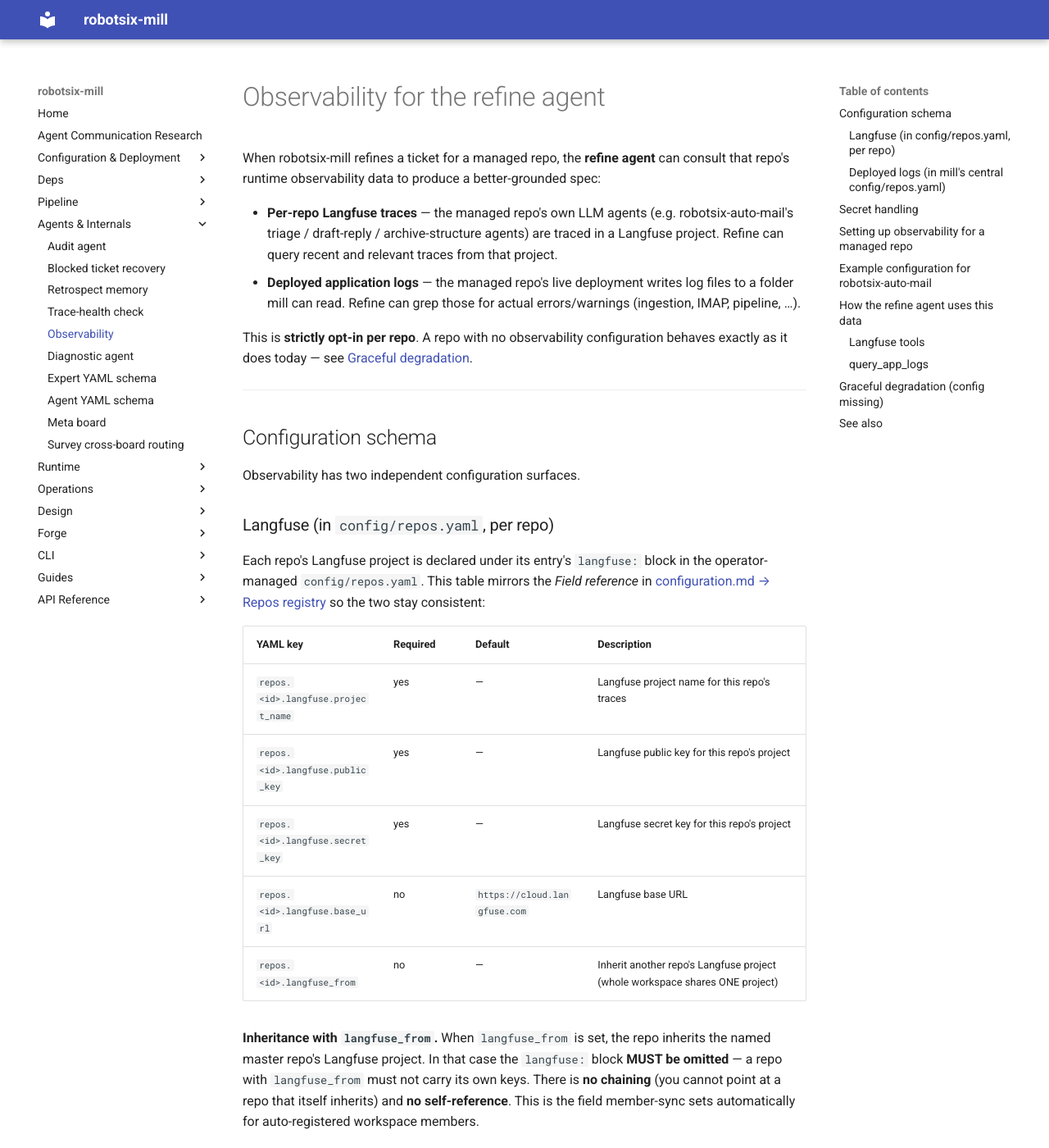
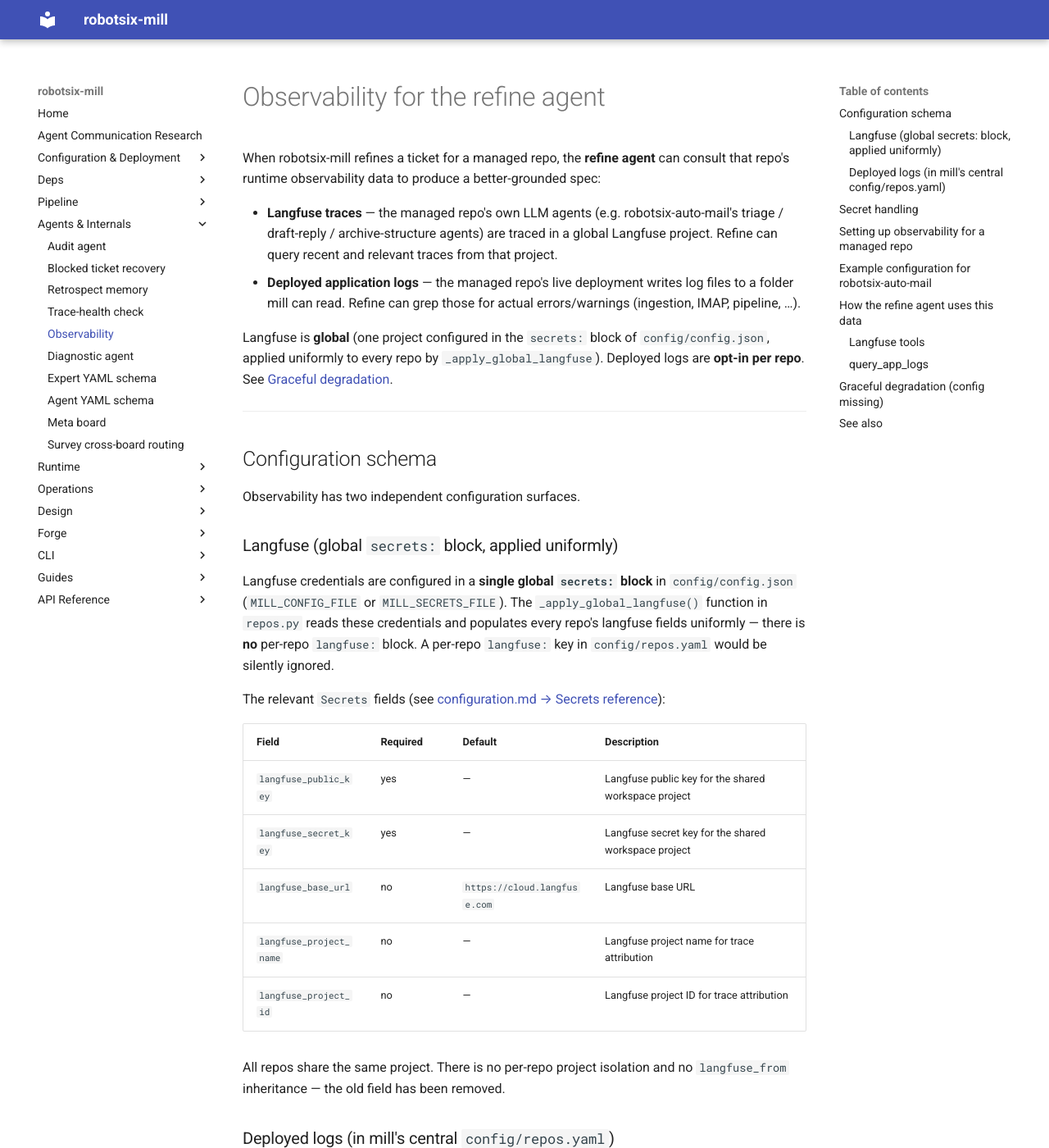
Before and after one commit to damien-robotsix/robotsix-mill, an MkDocs documentation site: the page built from docs/langfuse/observability.md, in a window 1280 px wide and 1400 px high. Shown: the whole window at 82% size. Built offline with MkDocs 1.6.1 and Material for MkDocs 9.7.7, drawn with Linux system fonts in a browser that asks for light colours; some of the changed text lies outside the part shown.

Commit message:
mill: config drift: docs/langfuse/observability.md still documents per-repo langfuse block mechanism (20260722T044154Z-config-drift-docs-langfuse-observability-a93c) (#2518)
Co-authored-by: robotsix-mill <mill@robotsix.local>

````diff
--- a/docs/langfuse/observability.md
+++ b/docs/langfuse/observability.md
@@ -4,16 +4,17 @@ When robotsix-mill refines a ticket for a managed repo, the **refine
 agent** can consult that repo's runtime observability data to produce a
 better-grounded spec:
 
-- **Per-repo Langfuse traces** — the managed repo's own LLM agents
-  (e.g. robotsix-auto-mail's triage / draft-reply / archive-structure
-  agents) are traced in a Langfuse project. Refine can query recent and
+- **Langfuse traces** — the managed repo's own LLM agents (e.g.
+  robotsix-auto-mail's triage / draft-reply / archive-structure agents)
+  are traced in a global Langfuse project. Refine can query recent and
   relevant traces from that project.
 - **Deployed application logs** — the managed repo's live deployment
   writes log files to a folder mill can read. Refine can grep those for
   actual errors/warnings (ingestion, IMAP, pipeline, …).
 
-This is **strictly opt-in per repo**. A repo with no observability
-configuration behaves exactly as it does today — see
+Langfuse is **global** (one project configured in the `secrets:` block
+of `config/config.json`, applied uniformly to every repo by
+`_apply_global_langfuse`). Deployed logs are **opt-in per repo**. See
 [Graceful degradation](#graceful-degradation-config-missing).
 
 ---
@@ -22,34 +23,34 @@ configuration behaves exactly as it does today — see
 
 Observability has two independent configuration surfaces.
 
-### Langfuse (in `config/repos.yaml`, per repo)
+### Langfuse (global `secrets:` block, applied uniformly)
 
-Each repo's Langfuse project is declared under its entry's `langfuse:`
-block in the operator-managed `config/repos.yaml`. This table mirrors
-the *Field reference* in
-[configuration.md → Repos registry](../config/configuration.md#repos-registry)
-so the two stay consistent:
+Langfuse credentials are configured in a **single global `secrets:` block**
+in `config/config.json` (`MILL_CONFIG_FILE` or `MILL_SECRETS_FILE`). The
+`_apply_global_langfuse()` function in `repos.py` reads these credentials
+and populates every repo's langfuse fields uniformly — there is **no**
+per-repo `langfuse:` block. A per-repo `langfuse:` key in
+`config/repos.yaml` would be silently ignored.
 
-| YAML key | Required | Default | Description |
-|----------|----------|---------|-------------|
-| `repos.<id>.langfuse.project_name` | yes | — | Langfuse project name for this repo's traces |
-| `repos.<id>.langfuse.public_key` | yes | — | Langfuse public key for this repo's project |
-| `repos.<id>.langfuse.secret_key` | yes | — | Langfuse secret key for this repo's project |
-| `repos.<id>.langfuse.base_url` | no | `https://cloud.langfuse.com` | Langfuse base URL |
-| `repos.<id>.langfuse_from` | no | — | Inherit another repo's Langfuse project (whole workspace shares ONE project) |
+The relevant `Secrets` fields (see
+[configuration.md → Secrets reference](../config/configuration.md#secrets-reference)):
 
-**Inheritance with `langfuse_from`.** When `langfuse_from` is set, the
-repo inherits the named master repo's Langfuse project. In that case the
-`langfuse:` block **MUST be omitted** — a repo with `langfuse_from` must
-not carry its own keys. There is **no chaining** (you cannot point at a
-repo that itself inherits) and **no self-reference**. This is the field
-member-sync sets automatically for auto-registered workspace members.
+| Field | Required | Default | Description |
+|-------|----------|---------|-------------|
+| `langfuse_public_key` | yes | — | Langfuse public key for the shared workspace project |
+| `langfuse_secret_key` | yes | — | Langfuse secret key for the shared workspace project |
+| `langfuse_base_url` | no | `https://cloud.langfuse.com` | Langfuse base URL |
+| `langfuse_project_name` | no | — | Langfuse project name for trace attribution |
+| `langfuse_project_id` | no | — | Langfuse project ID for trace attribution |
+
+All repos share the same project. There is no per-repo project isolation
+and no `langfuse_from` inheritance — the old field has been removed.
 
 ### Deployed logs (in mill's central `config/repos.yaml`)
 
 The operator declares a repo's deployed-log folder as a per-repo key in
 mill's central, **gitignored** `config/repos.yaml` — alongside
-`board_id` / `forge_remote_url` / `langfuse:`. The value is a
+`board_id` / `forge_remote_url`. The value is a
 deployment-specific host path, so it must **not** be committed into the
 managed repo (the old repo-owned `.robotsix-mill/config.yaml` key is
 deprecated and ignored — a deprecation warning is logged if it is still
@@ -65,20 +66,20 @@ present):
 
 The actual mechanism, not an idealized one:
 
-- **Langfuse keys live in `config/repos.yaml`**, which is
-  operator-managed and **gitignored** (exactly like
-  the `config/config.yaml` `secrets:` block) — it is never committed. Keys are read from
-  `RepoConfig` at call time, not stamped onto the global `Secrets`
-  singleton.
-- **`deployed_log_folder` lives in `config/repos.yaml` too** — it is a
+- **Langfuse keys live in the `secrets:` block of `config/config.json`**
+  (overridable via `MILL_SECRETS_FILE`), which is operator-managed and
+  **gitignored** — it is never committed. The `Secrets` fields
+  (`langfuse_public_key`, `langfuse_secret_key`, `langfuse_base_url`,
+  `langfuse_project_id`, `langfuse_project_name`) are read at startup by
+  `_apply_global_langfuse()` and applied uniformly to every repo. There is
+  no per-repo `langfuse:` block — one global project for all repos.
+- **`deployed_log_folder` lives in `config/repos.yaml`** — it is a
   deployment-specific host path, kept central with the (also gitignored)
-  Langfuse keys rather than committed into the managed repo.
-- Use **`langfuse_from`** to avoid duplicating keys across a workspace's
-  member repos — one project, inherited.
+  repo config rather than committed into the managed repo.
 - **No `${ENV_VAR}` interpolation.** `config/repos.yaml` does **not**
   perform environment-variable substitution; the loader does not
-  implement it. Put the literal keys in the (gitignored) file — do not
-  expect `${LANGFUSE_SECRET_KEY}`-style references to be expanded.
+  implement it. Put the literal paths in the (gitignored) file — do not
+  expect `${DEPLOYED_LOG_FOLDER}`-style references to be expanded.
 
 ---
 
@@ -86,12 +87,11 @@ The actual mechanism, not an idealized one:
 
 Using robotsix-auto-mail as the example:
 
-1. **Configure Langfuse in `config/repos.yaml`.** Add or locate the
-   repo's entry and fill its `langfuse:` block (`project_name`,
-   `public_key`, `secret_key`, optional `base_url`). If the repo is a
-   workspace member that should share its master's project, set
-   `langfuse_from: <master-repo-id>` instead and omit the `langfuse:`
-   block.
+1. **Configure Langfuse in `config/config.json`.** Add the global
+   `langfuse_public_key`, `langfuse_secret_key`, and optional
+   `langfuse_project_name`, `langfuse_project_id`, and `langfuse_base_url`
+   to the `"secrets"` block. These are applied uniformly to every repo —
+   there is no per-repo configuration.
 2. **Set `deployed_log_folder` in the repo's `config/repos.yaml`
    entry.** Point it at the directory the live deployment writes its
    logs to (absolute, or relative to the repo root).
@@ -112,11 +112,20 @@ repos:
     board_id: "auto-mail"
     forge_remote_url: "https://github.com/robotsix/robotsix-auto-mail.git"
     deployed_log_folder: /var/log/robotsix-auto-mail
-    langfuse:
-      project_name: "robotsix-auto-mail"
-      public_key: "pk-lf-..."
-      secret_key: "sk-lf-..."
-      base_url: "https://cloud.langfuse.com"  # optional — defaults to cloud
+```
+
+Langfuse credentials go in `config/config.json`'s `"secrets"` block, not here:
+
+```jsonc
+// config/config.json (excerpt)
+{
+  "secrets": {
+    "langfuse_public_key": "pk-lf-...",
+    "langfuse_secret_key": "sk-lf-...",
+    "langfuse_base_url": "https://cloud.langfuse.com",
+    "langfuse_project_name": "robotsix-auto-mail"
+  }
+}
 ```
 
 ---
@@ -138,9 +147,7 @@ Built in `src/robotsix_mill/agents/langfuse_tools.py` and wired in
 - `langfuse_inspect_trace`
 - `inspect_cost`
 
-These use the per-repo `RepoConfig` Langfuse credentials when the
-ticket's repo has them configured; otherwise they fall back to the
-global `Secrets`.
+These use the global `Secrets` Langfuse credentials.
 
 ### `query_app_logs`
 
@@ -168,7 +175,7 @@ drills in with `query_app_logs`.
 Observability is additive — its absence never changes baseline
 behavior:
 
-- **No `langfuse:` / `langfuse_from`** → the refine agent still gets the
+- **No Langfuse secrets configured** → the refine agent still gets the
   Langfuse tools, backed by the **global `Secrets`** credentials.
 - **No resolvable `deployed_log_folder`** (absent, or not pointing at an
   existing directory) → **no** `query_app_logs` tool and **no** log
````
Also changed, not shown: CHANGELOG.md (+1 -0 lines).
